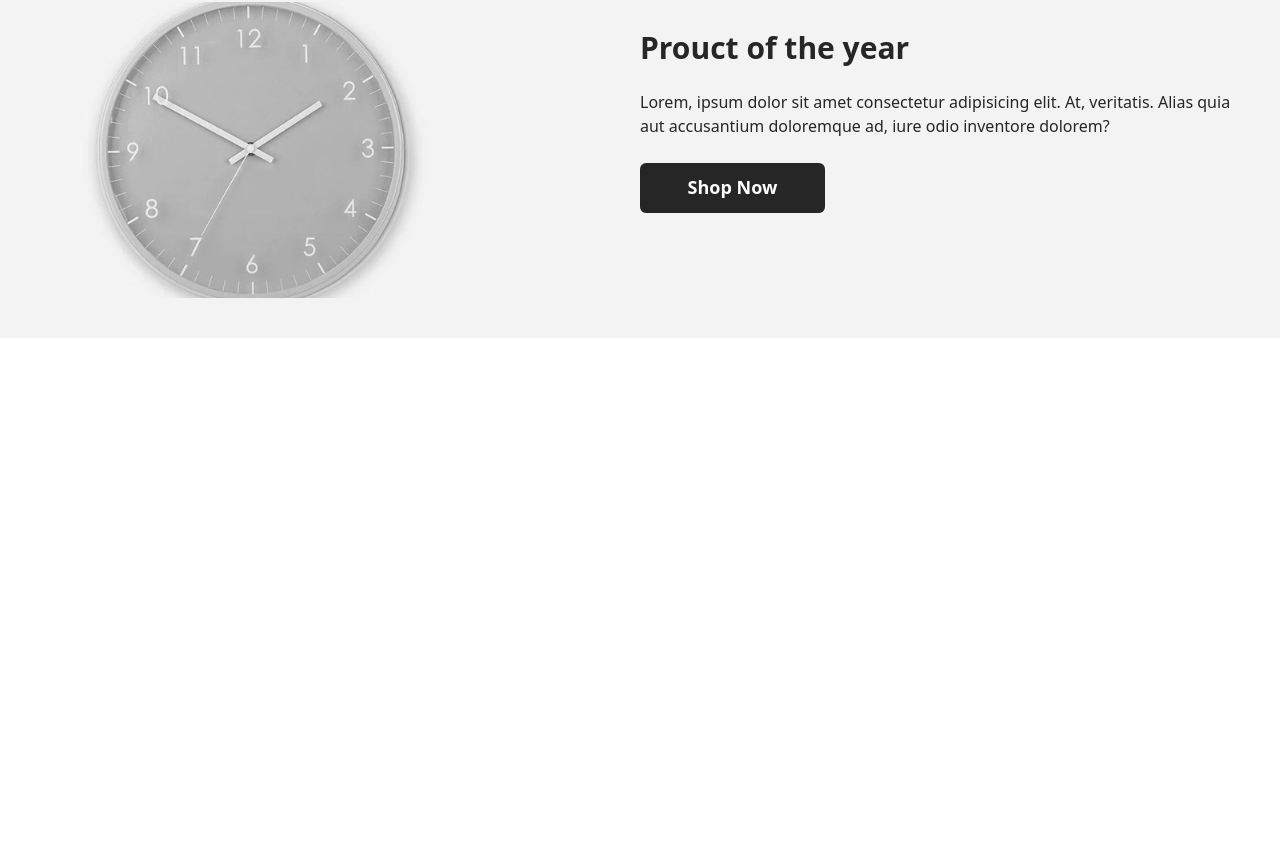
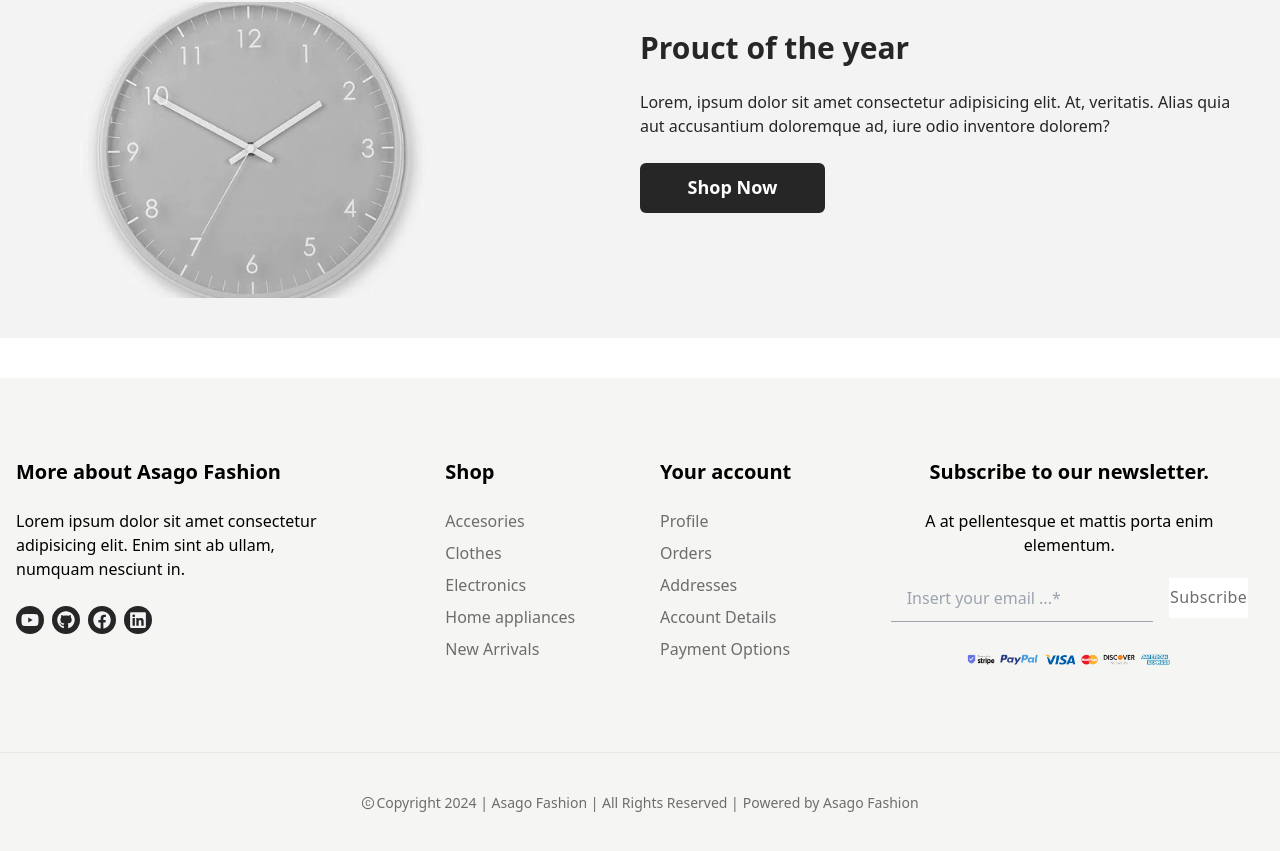
Before and after one commit to Ashik-Ahmed/asago-fashion-ecommerce-frontend, a Next.js app: page / in a window 1280 px wide. Shown: the part 1822-2673 px from the top of the page. Before the commit the page ends 2200 px from the top, so only its background shows below. Built offline with nearby package versions, Linux system fonts and the light colour scheme.

Commit message:
Footer added

```diff
--- a/src/app/layout.js
+++ b/src/app/layout.js
@@ -6,6 +6,8 @@ import "slick-carousel/slick/slick-theme.css";
 import PageButton from '@/components/PageButton';
 import HeaderBottom from '@/components/HeaderBottom';
 import Layout from '@/components/Layout';
+import Footer from '@/components/Footer';
+import FooterBottom from '@/components/FooterBottom';
 
 
 const inter = Inter({ subsets: ['latin'] })
@@ -25,6 +27,8 @@ export default function RootLayout({ children }) {
           <HeaderBottom />
           {/* <PageButton /> */}
           {children}
+          <Footer />
+          <FooterBottom />
         </Layout>
       </body>
     </html>
--- /dev/null
+++ b/src/components/Footer.jsx
@@ -0,0 +1,175 @@
+"use client"
+
+import React, { useState } from "react";
+import { motion } from "framer-motion";
+import { FaFacebook, FaYoutube, FaLinkedin, FaGithub } from "react-icons/fa";
+import FooterListTitle from "./FooterListTitle";
+import paymentCard from "../app/assets/payment.png";
+import Image from "next/image";
+
+const Footer = () => {
+  const [emailInfo, setEmailInfo] = useState("");
+  const [subscription, setSubscription] = useState(false);
+  const [errMsg, setErrMsg] = useState("");
+
+  const emailValidation = () => {
+    return String(emailInfo)
+      .toLocaleLowerCase()
+      .match(/^\w+([-]?\w+)*@\w+([-]?\w+)*(\.\w{2,3})+$/);
+  };
+
+  const handleSubscription = () => {
+    if (emailInfo === "") {
+      setErrMsg("Please provide an Email !");
+    } else if (!emailValidation(emailInfo)) {
+      setErrMsg("Please give a valid Email!");
+    } else {
+      setSubscription(true);
+      setErrMsg("");
+      setEmailInfo("");
+    }
+  };
+  return (
+    <div className="w-full bg-[#F5F5F3] py-20">
+      <div className="max-w-container mx-auto grid grid-cols-1 md:grid-cols-2  xl:grid-cols-6 px-4 gap-10">
+        <div className="col-span-2">
+          <FooterListTitle title=" More about Asago Fashion" />
+          <div className="flex flex-col gap-6">
+            <p className="text-base w-full xl:w-[80%]">
+              Lorem ipsum dolor sit amet consectetur adipisicing elit. Enim sint
+              ab ullam, numquam nesciunt in.
+            </p>
+            <ul className="flex items-center gap-2">
+              <a
+                href="https://www.youtube.com/@reactjsBD"
+                target="_blank"
+                rel="noreferrer"
+              >
+                <li className="w-7 h-7 bg-primeColor text-gray-100 hover:text-white cursor-pointer text-lg rounded-full flex justify-center items-center hover:bg-black duration-300">
+                  <FaYoutube />
+                </li>
+              </a>
+              <a
+                href="https://github.com/noorjsdivs"
+                target="_blank"
+                rel="noreferrer"
+              >
+                <li className="w-7 h-7 bg-primeColor text-gray-100 hover:text-white cursor-pointer text-lg rounded-full flex justify-center items-center hover:bg-black duration-300">
+                  <FaGithub />
+                </li>
+              </a>
+              <a
+                href="https://www.facebook.com/Noorlalu143/"
+                target="_blank"
+                rel="noreferrer"
+              >
+                <li className="w-7 h-7 bg-primeColor text-gray-100 hover:text-white cursor-pointer text-lg rounded-full flex justify-center items-center hover:bg-black duration-300">
+                  <FaFacebook />
+                </li>
+              </a>
+              <a
+                href="https://www.linkedin.com/in/noor-mohammad-ab2245193/"
+                target="_blank"
+                rel="noreferrer"
+              >
+                <li className="w-7 h-7 bg-primeColor text-gray-100 hover:text-white cursor-pointer text-lg rounded-full flex justify-center items-center hover:bg-black duration-300">
+                  <FaLinkedin />
+                </li>
+              </a>
+            </ul>
+          </div>
+        </div>
+        <div>
+          <FooterListTitle title="Shop" />
+          <ul className="flex flex-col gap-2">
+            <li className="font-titleFont text-base text-lightText hover:text-black hover:underline decoration-[1px] decoration-gray-500 underline-offset-2 cursor-pointer duration-300">
+              Accesories
+            </li>
+            <li className="font-titleFont text-base text-lightText hover:text-black hover:underline decoration-[1px] decoration-gray-500 underline-offset-2 cursor-pointer duration-300">
+              Clothes
+            </li>
+            <li className="font-titleFont text-base text-lightText hover:text-black hover:underline decoration-[1px] decoration-gray-500 underline-offset-2 cursor-pointer duration-300">
+              Electronics
+            </li>
+            <li className="font-titleFont text-base text-lightText hover:text-black hover:underline decoration-[1px] decoration-gray-500 underline-offset-2 cursor-pointer duration-300">
+              Home appliances
+            </li>
+            <li className="font-titleFont text-base text-lightText hover:text-black hover:underline decoration-[1px] decoration-gray-500 underline-offset-2 cursor-pointer duration-300">
+              New Arrivals
+            </li>
+          </ul>
+        </div>
+        <div>
+          <FooterListTitle title="Your account" />
+          <ul className="flex flex-col gap-2">
+            <li className="font-titleFont text-base text-lightText hover:text-black hover:underline decoration-[1px] decoration-gray-500 underline-offset-2 cursor-pointer duration-300">
+              Profile
+            </li>
+            <li className="font-titleFont text-base text-lightText hover:text-black hover:underline decoration-[1px] decoration-gray-500 underline-offset-2 cursor-pointer duration-300">
+              Orders
+            </li>
+            <li className="font-titleFont text-base text-lightText hover:text-black hover:underline decoration-[1px] decoration-gray-500 underline-offset-2 cursor-pointer duration-300">
+              Addresses
+            </li>
+            <li className="font-titleFont text-base text-lightText hover:text-black hover:underline decoration-[1px] decoration-gray-500 underline-offset-2 cursor-pointer duration-300">
+              Account Details
+            </li>
+            <li className="font-titleFont text-base text-lightText hover:text-black hover:underline decoration-[1px] decoration-gray-500 underline-offset-2 cursor-pointer duration-300">
+              Payment Options
+            </li>
+          </ul>
+        </div>
+        <div className="col-span-2 flex flex-col items-center w-full px-4">
+          <FooterListTitle title="Subscribe to our newsletter." />
+          <div className="w-full">
+            <p className="text-center mb-4">
+              A at pellentesque et mattis porta enim elementum.
+            </p>
+            {subscription ? (
+              <motion.p
+                initial={{ x: 20, opacity: 0 }}
+                animate={{ x: 0, opacity: 1 }}
+                transition={{ duration: 0.5 }}
+                className="w-full text-center text-base font-titleFont font-semibold text-green-600"
+              >
+                Subscribed Successfully !
+              </motion.p>
+            ) : (
+              <div className="w-full flex-col xl:flex-row flex justify-between items-center gap-4">
+                <div className="flex flex-col w-full">
+                  <input
+                    onChange={(e) => setEmailInfo(e.target.value)}
+                    value={emailInfo}
+                    className="w-full h-12 border-b border-gray-400 bg-transparent px-4 text-primeColor text-lg placeholder:text-base outline-none"
+                    type="text"
+                    placeholder="Insert your email ...*"
+                  />
+                  {errMsg && (
+                    <p className="text-red-600 text-sm font-semibold font-titleFont text-center animate-bounce mt-2">
+                      {errMsg}
+                    </p>
+                  )}
+                </div>
+                <button
+                  onClick={handleSubscription}
+                  className="bg-white text-lightText w-[30%] h-10 hover:bg-black hover:text-white duration-300 text-base tracking-wide"
+                >
+                  Subscribe
+                </button>
+              </div>
+            )}
+
+            <Image
+              className={`w-[80%] lg:w-[60%] mx-auto ${subscription ? "mt-2" : "mt-6"
+                }`}
+              src={paymentCard}
+              alt="paymentCard"
+            />
+          </div>
+        </div>
+      </div>
+    </div>
+  );
+};
+
+export default Footer;
--- /dev/null
+++ b/src/components/FooterBottom.jsx
@@ -0,0 +1,24 @@
+import React from "react";
+import { AiOutlineCopyright } from "react-icons/ai";
+
+const FooterBottom = () => {
+  return (
+    <div className="w-full bg-[#F5F5F3] group">
+      <div className="max-w-container mx-auto border-t-[1px] pt-10 pb-20">
+        <p className="text-titleFont font-normal text-center flex md:items-center justify-center text-lightText duration-200 text-sm">
+          <span className="text-md mr-[1px] mt-[2px] md:mt-0 text-center hidden md:inline-flex">
+            <AiOutlineCopyright />
+          </span>
+          Copyright {new Date().getFullYear()} | Asago Fashion | All Rights Reserved |
+          <a href="https://reactbd.com/" target="_blank" rel="noreferrer">
+            <span className="ml-1 font-medium group-hover:text-primeColor">
+              Powered by Asago Fashion
+            </span>
+          </a>
+        </p>
+      </div>
+    </div>
+  );
+};
+
+export default FooterBottom;
--- /dev/null
+++ b/src/components/FooterListTitle.jsx
@@ -0,0 +1,7 @@
+import React from "react";
+
+const FooterListTitle = ({ title }) => {
+  return <h3 className="text-xl font-bodyFont font-semibold mb-6">{title}</h3>;
+};
+
+export default FooterListTitle;
```
Also changed, not shown: src/app/assets/payment.png (added).
